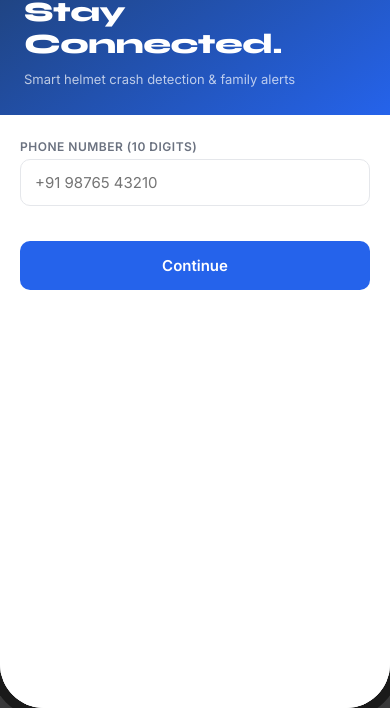
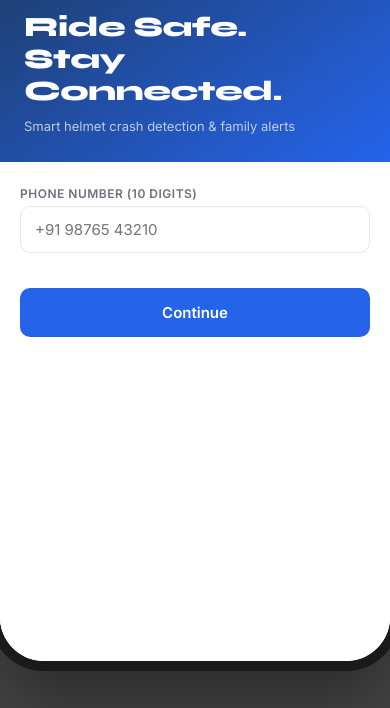
Before and after one commit to gokulk-dev/RideGuard--Smart_Helmet, a plain HTML site: page index.html in a window 390 px wide. Shown: the part 136-844 px from the top of the page. Drawn offline with Linux system fonts and the light colour scheme.

Commit message:
Make device frame height responsive
Updated device frame height to be responsive with a max limit.

```diff
--- a/style.css
+++ b/style.css
@@ -38,7 +38,8 @@
 /* ── DEVICE FRAME ── */
 .device-frame {
   width: 390px;
-  height: 844px;
+  height: 100vh;       /* responsive height */
+  max-height: 750px;
   border-radius: 44px;
   background: var(--white);
   box-shadow: 0 0 0 10px #1a1a1a, 0 40px 80px rgba(0,0,0,0.4);
```
